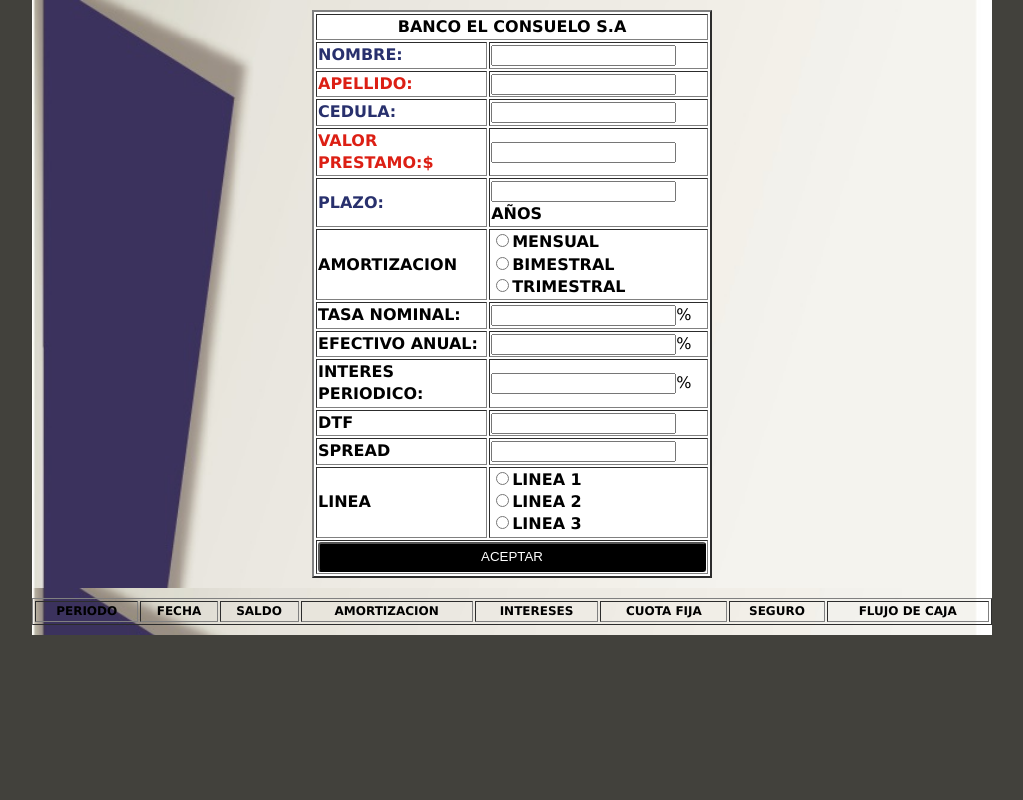
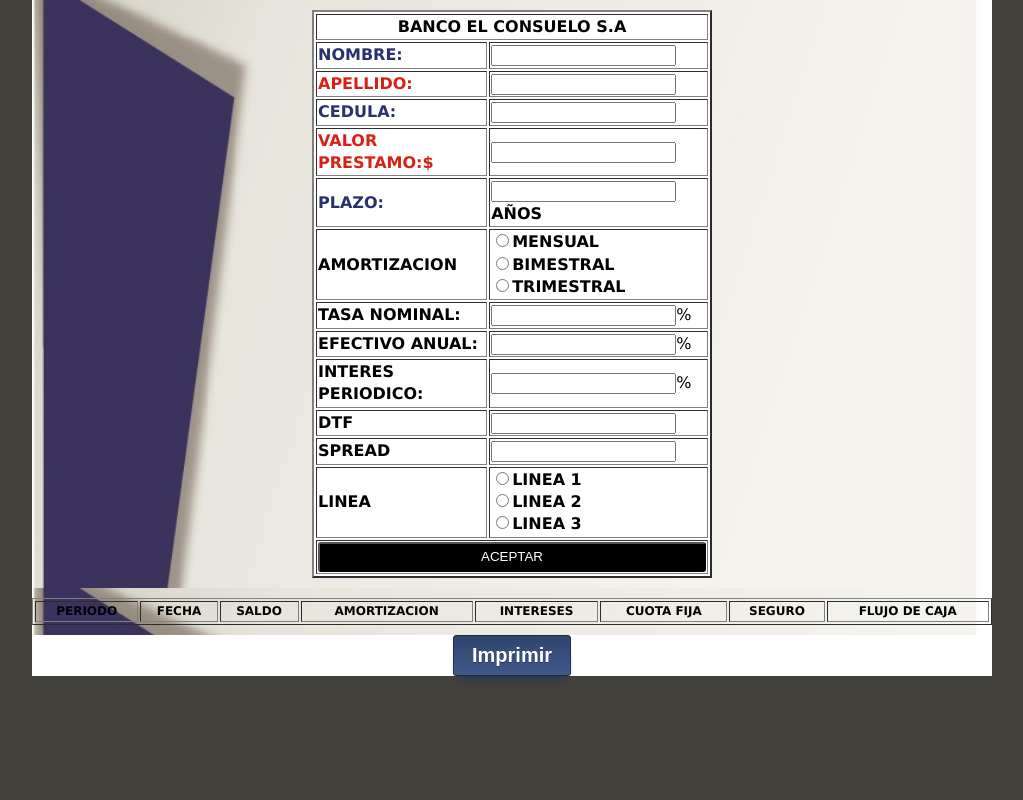
Before and after one commit to dvelas46/economica, a PHP site: page / in a window 1280 px wide. Shown: the whole page, without its empty margins (128-1151 px from the left). Run offline with PHP 8.4, Linux system fonts and the light colour scheme; lists and menus that the app fills with data are empty.

Commit message:
actualizado decimales boton de imprimir y estilo en imprimir

```diff
--- a/css/style.css
+++ b/css/style.css
@@ -83,3 +83,45 @@ a:hover, a:active, a:focus { /* este grupo de selectores proporcionará a un usu
 	width:100%;
 	font-size:12px;
 }
+
+.imprimir{
+
+	-moz-box-shadow: 0px 10px 10px -7px #23395e;
+	-webkit-box-shadow: 0px 10px 10px -7px #23395e;
+	box-shadow: 0px 10px 10px -7px #23395e;
+	background:-webkit-gradient(linear, left top, left bottom, color-stop(0.05, #2e466e), color-stop(1, #415989));
+	background:-moz-linear-gradient(top, #2e466e 5%, #415989 100%);
+	background:-webkit-linear-gradient(top, #2e466e 5%, #415989 100%);
+	background:-o-linear-gradient(top, #2e466e 5%, #415989 100%);
+	background:-ms-linear-gradient(top, #2e466e 5%, #415989 100%);
+	background:linear-gradient(to bottom, #2e466e 5%, #415989 100%);
+	filter:progid:DXImageTransform.Microsoft.gradient(startColorstr='#2e466e', endColorstr='#415989',GradientType=0);
+	background-color:#2e466e;
+	-moz-border-radius:3px;
+	-webkit-border-radius:3px;
+	border-radius:3px;
+	border:1px solid #1f2f47;
+	display:inline-block;
+	cursor:pointer;
+	color:#ffffff;
+	font-family:Arial;
+	font-size:20px;
+	font-weight:bold;
+	padding:8px 18px;
+	text-decoration:none;
+	text-shadow:0px 1px 0px #263666;
+}
+.imprimir:hover {
+	background:-webkit-gradient(linear, left top, left bottom, color-stop(0.05, #415989), color-stop(1, #2e466e));
+	background:-moz-linear-gradient(top, #415989 5%, #2e466e 100%);
+	background:-webkit-linear-gradient(top, #415989 5%, #2e466e 100%);
+	background:-o-linear-gradient(top, #415989 5%, #2e466e 100%);
+	background:-ms-linear-gradient(top, #415989 5%, #2e466e 100%);
+	background:linear-gradient(to bottom, #415989 5%, #2e466e 100%);
+	filter:progid:DXImageTransform.Microsoft.gradient(startColorstr='#415989', endColorstr='#2e466e',GradientType=0);
+	background-color:#415989;
+}
+.imprimir:active {
+	position:relative;
+	top:1px;
+}
--- a/index.php
+++ b/index.php
@@ -8,6 +8,7 @@
         <title>Banco el Consuelo S.A.</title>
         <link href="css/style.css" rel="stylesheet" type="text/css">
         <script src="js/jquery.js" type="text/javascript"></script>
+        <script src="js/format.js" type="text/javascript"></script>
     </head>
 
     <body>
@@ -113,6 +114,10 @@
                 </table>
             </div>
 
+            <div>
+                <center><button class="imprimir" name="button" id="button" onclick="imprimir()">Imprimir</button></cennter>
+            </div>
+
         </div>  <!-- end .container -->
 
         <script src="js/script.js" type="text/javascript"></script>
--- a/js/script.js
+++ b/js/script.js
@@ -82,7 +82,15 @@ function enviarDatos(datos){
 		var resultados = JSON.parse(resp);
 		$.each(resultados, function(i, val){
 			$('<tr/>',{
-			html: "<td>"+val.periodo+"</td><td>"+val.fecha+"</td><td>"+val.saldo.toFixed(2)+"</td><td>"+val.amortizacion.toFixed(2)+"</td><td>"+val.interes.toFixed(2)+"</td><td>"+val.cuota.toFixed(2)+"</td><td>"+val.seguro.toFixed(2)+"</td><td>"+val.flujo.toFixed(2)+"</td>",
+			html: "<td>"+val.periodo+
+                                "</td><td>"+accounting.formatMoney(val.fecha)+
+                                "</td><td>"+accounting.formatMoney(val.saldo.toFixed(2))+
+                                "</td><td>"+accounting.formatMoney(val.amortizacion.toFixed(2))+
+                                "</td><td>"+accounting.formatMoney(val.interes.toFixed(2))+
+                                "</td><td>"+accounting.formatMoney(val.cuota.toFixed(2))+
+                                "</td><td>"+accounting.formatMoney(val.seguro.toFixed(2))+
+                                "</td><td>"+accounting.formatMoney(val.flujo.toFixed(2))+
+                                "</td>",
 			}).appendTo('#resultados');
 		});
 	});
@@ -97,6 +105,11 @@ function sumar() {
     }
 }
 
+
+function imprimir(){
+    window.print();
+}
+
 $('#btn-aceptar').click(function(){
 	obtenerDatos();
 });
```
Also changed, not shown: js/format.js (added, +2 -0 lines), php/cuota_fija.php (+61 -2 lines).
